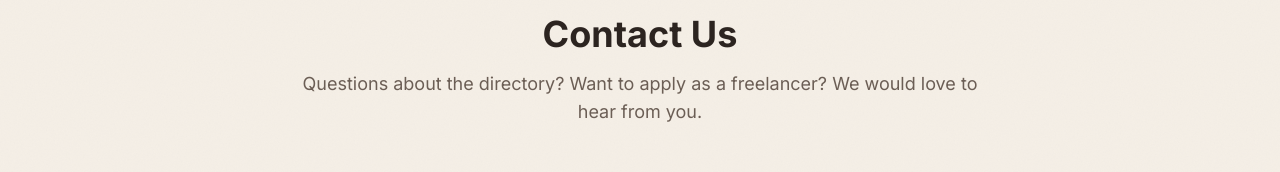
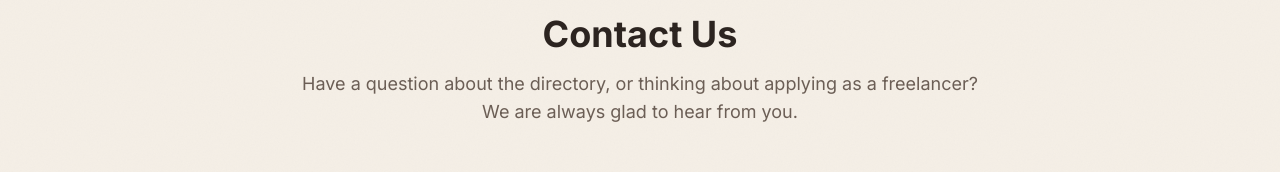
Before and after one commit to DeliverDigital-WebsiteAgency/417-freelancers, a Next.js app: page /contact in a window 1280 px wide. Shown: the part 131-303 px from the top of the page. Built offline with nearby package versions, Linux system fonts and the light colour scheme; no server answers.

Commit message:
Refresh contact page intro copy for freshness

```diff
--- a/src/app/contact/page.tsx
+++ b/src/app/contact/page.tsx
@@ -26,8 +26,8 @@ export default function ContactPage() {
       <div className="text-center mb-12">
         <h1 className="text-4xl font-bold mb-4" style={{ color: "#2C2420" }}>Contact Us</h1>
         <p className="text-lg" style={{ color: "#6B5E55" }}>
-          Questions about the directory? Want to apply as a freelancer? We would love to hear
-          from you.
+          Have a question about the directory, or thinking about applying as a freelancer? We are
+          always glad to hear from you.
         </p>
       </div>
 
```
